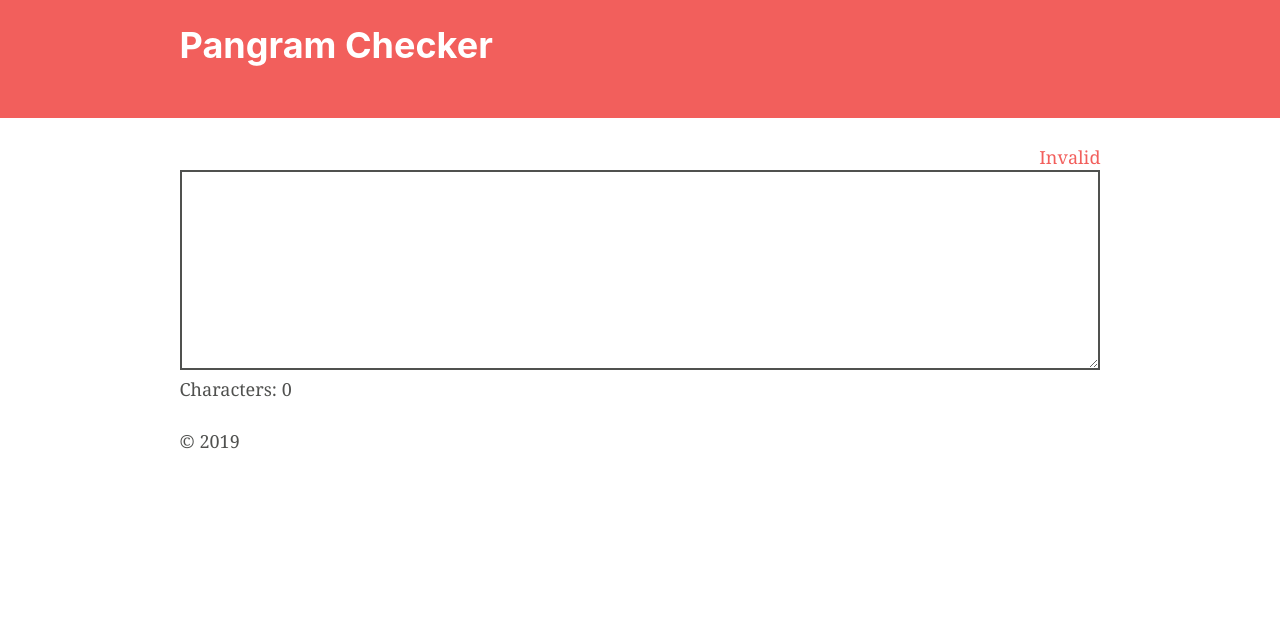
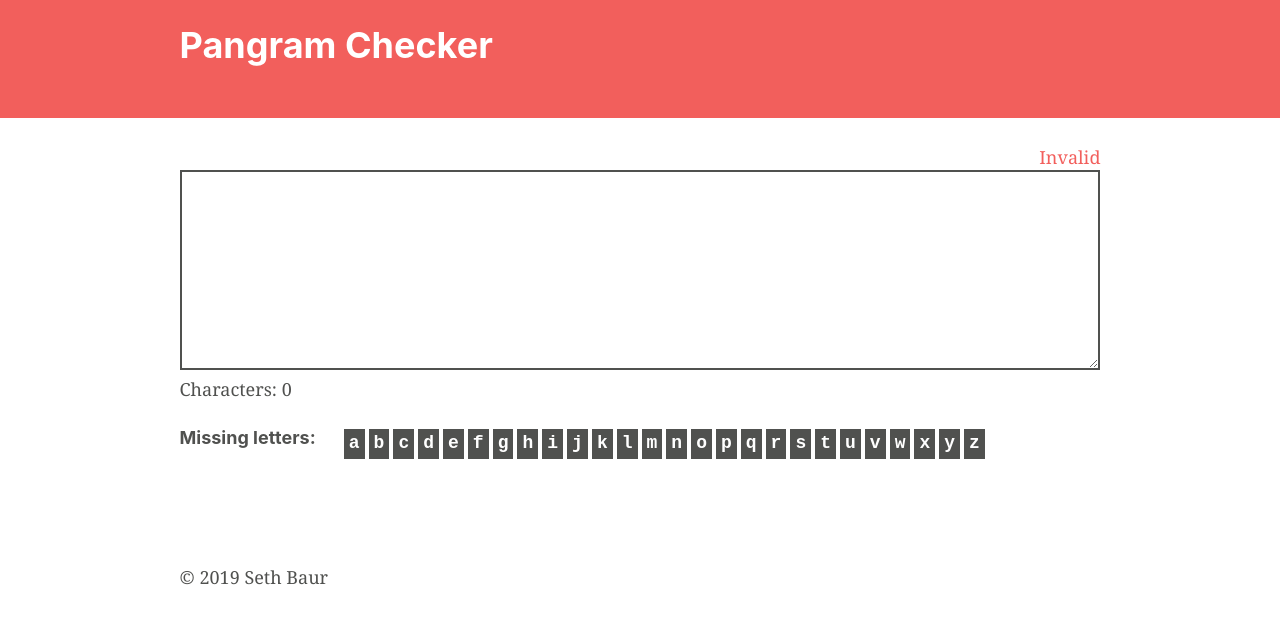
Before and after one commit to sethbaur/pangram-checker, a Gatsby site: page / in a window 1280 px wide. Built offline with nearby package versions, Linux system fonts and the light colour scheme; Gatsby itself is replaced by a stand-in of ours.

Commit message:
show missing letters

```diff
--- a/src/components/checker.js
+++ b/src/components/checker.js
@@ -1,25 +1,20 @@
 import React from "react"
 
 import styles from "../styles/checker.module.scss"
+import MissingLetters from "./missing-letters";
 
-class Header extends React.Component {
+class Checker extends React.Component {
   constructor() {
     super();
     this.state = {
-      characterCount: 0,
       valid: false,
+      text: '',
     };
   }
 
-  checkLength(text) {
-    this.setState({
-      characterCount: text.length
-    });
-  }
-
-  validate(text) {
+  validate() {
     const regex = /([a-z])(?!.*\1)/g;
-    const matches = text.toLowerCase().match(regex);
+    const matches = this.state.text.toLowerCase().match(regex);
     if (matches) {
       const isValid = matches.length === 26 ?
         true :
@@ -31,28 +26,29 @@ class Header extends React.Component {
   }
 
   textChanged(event) {
-    const input = event.target.value || '';
-    this.checkLength(input);
-    this.validate(input);
+    this.setState({
+      text: event.target.value || ''
+    }, () => this.validate());
   }
 
   render() {
     return (
       <>
-      <p
-        className={`${styles.status} ${this.state.valid ? styles.valid : ""}`}
-      >
-        {this.state.valid ? "Valid" : "Invalid"}
-      </p>
+        <p
+          className={`${styles.status} ${this.state.valid ? styles.valid : ""}`}
+        >
+          {this.state.valid ? "Valid" : "Invalid"}
+        </p>
         <textarea
           className={`${styles.entry} ${this.state.valid ? styles.valid : ""}`}
           onChange={this.textChanged.bind(this)}
         >
         </textarea>
-        <p>Characters: {this.state.characterCount}</p>
+        <p>Characters: {this.state.text.length}</p>
+        <MissingLetters text={this.state.text} />
       </>
     );
   }
 }
 
-export default Header
+export default Checker
--- a/src/components/layout.js
+++ b/src/components/layout.js
@@ -36,7 +36,7 @@ const Layout = ({ children }) => (
         >
           <main>{children}</main>
           <footer>
-            © {new Date().getFullYear()}
+            © {new Date().getFullYear()} Seth Baur
           </footer>
         </div>
       </>
--- /dev/null
+++ b/src/components/missing-letters.js
@@ -0,0 +1,51 @@
+import React from "react";
+
+import styles from '../styles/missing-letters.module.scss';
+
+class MissingLetters extends React.Component {
+  constructor(props) {
+    super(props);
+    this.state = {
+      missing: [],
+    }
+  }
+
+  componentDidMount() {
+    this.getMissingLetters();
+  }
+
+  componentDidUpdate(prevProps) {
+    if (this.props.text !== prevProps.text) {
+      this.getMissingLetters();
+    }
+  }
+
+  getMissingLetters() {
+    const letters = 'abcdefghijklmnopqrstuvwxyz';
+    const missing = [];
+    for (const letter of letters) {
+      if (this.props.text.toLowerCase().indexOf(letter) < 0) {
+        missing.push(letter);
+      }
+    }
+    this.setState({ missing });
+  }
+
+  render() {
+    const letters = [];
+    for (const letter of this.state.missing) {
+      letters.push(<li key={letter}>{letter}</li>);
+    }
+
+    return (
+      <div className={`${styles.missingLetters} ${this.state.missing.length === 0 ? styles.valid : ''}`}>
+        <h2>Missing letters:</h2>
+        <ul>
+          {letters}
+        </ul>
+      </div>
+    );
+  }
+}
+
+export default MissingLetters;
--- /dev/null
+++ b/src/styles/missing-letters.module.scss
@@ -0,0 +1,29 @@
+@import './variables.scss';
+
+.missingLetters {
+  margin-bottom: 75px;
+  display: flex;
+  flex-direction: row;
+  opacity: 1;
+
+  &.valid {
+    opacity: 0;
+  }
+
+  h2 {
+    font-size: 1rem;
+  }
+
+  li {
+    background-color: $color-gray;
+    color: $color-white;
+    display: inline-block;
+    font-family: monospace;
+    font-size: 1rem;
+    font-weight: bold;
+    line-height: 1.1rem;
+    list-style-type: none;
+    padding: 5px;
+    margin: 0 2px 4px;
+  }
+}
```
